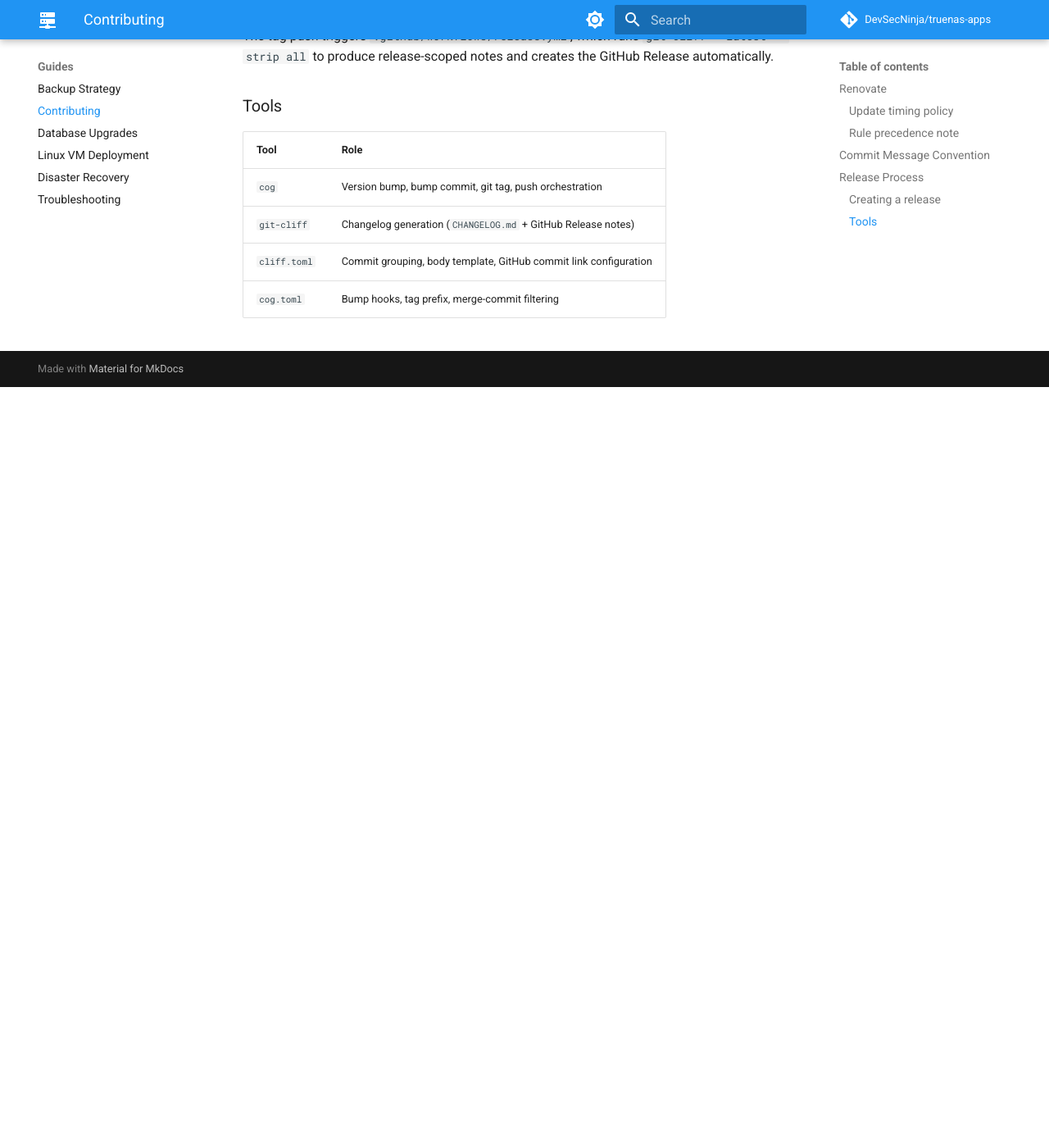
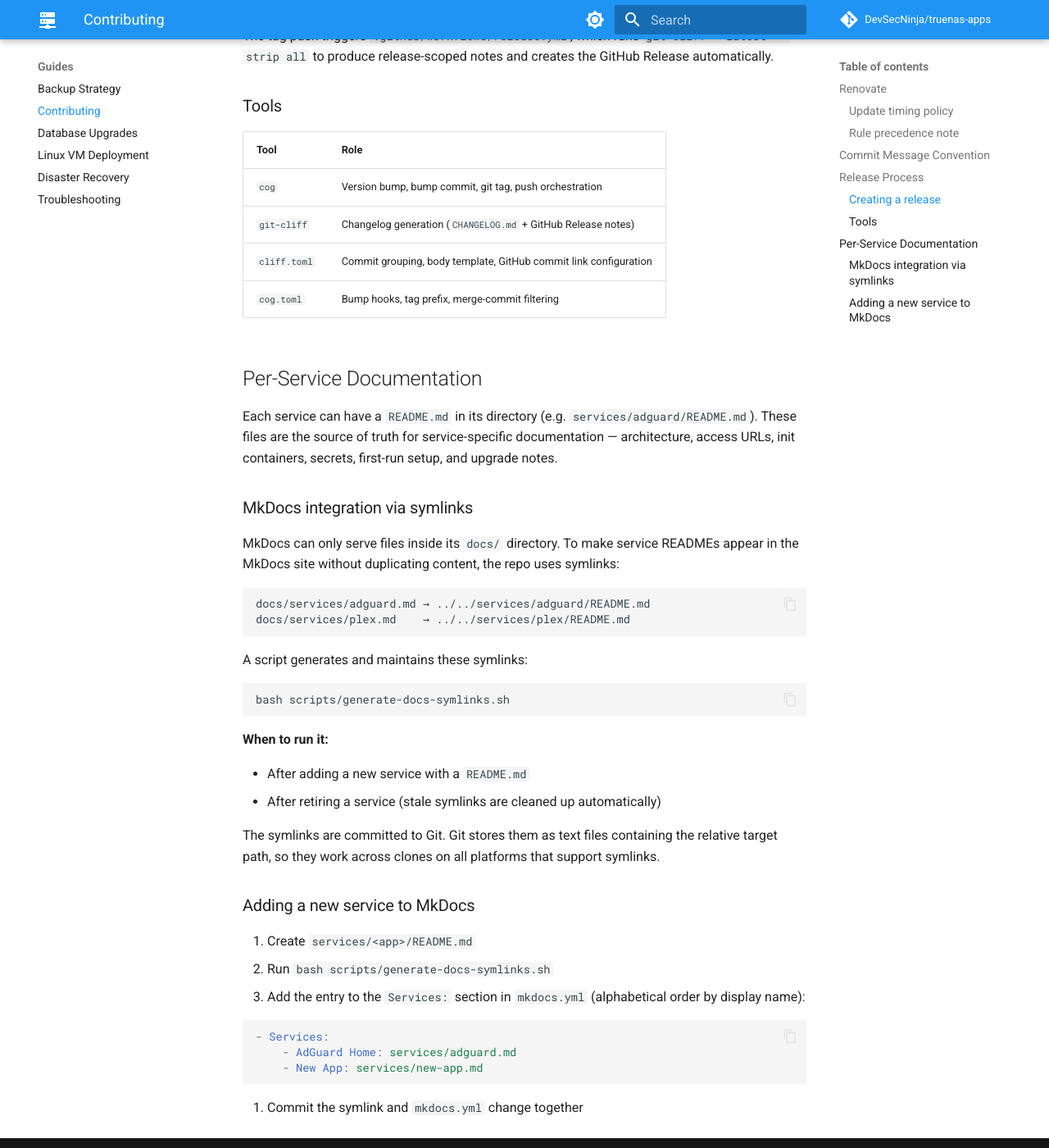
Before and after one commit to DevSecNinja/truenas-apps, an MkDocs documentation site: the page built from docs/CONTRIBUTING.md, in a window 1280 px wide and 1400 px high, scrolled down 2537 px. Shown: the whole window at 82% size. Built offline with MkDocs 1.6.1 and Material for MkDocs 9.7.7, drawn with Linux system fonts in a browser that asks for light colours; comment, search, counter and statistics services are not loaded; before the commit the page ends 3009 px from its top, so only the background shows below that.

Commit message:
docs: add per-service READMEs with MkDocs symlink integration

````diff
--- a/docs/CONTRIBUTING.md
+++ b/docs/CONTRIBUTING.md
@@ -83,3 +83,43 @@
 | `git-cliff`  | Changelog generation (`CHANGELOG.md` + GitHub Release notes)     |
 | `cliff.toml` | Commit grouping, body template, GitHub commit link configuration |
 | `cog.toml`   | Bump hooks, tag prefix, merge-commit filtering                   |
+
+## Per-Service Documentation
+
+Each service can have a `README.md` in its directory (e.g. `services/adguard/README.md`). These files are the source of truth for service-specific documentation — architecture, access URLs, init containers, secrets, first-run setup, and upgrade notes.
+
+### MkDocs integration via symlinks
+
+MkDocs can only serve files inside its `docs/` directory. To make service READMEs appear in the MkDocs site without duplicating content, the repo uses symlinks:
+
+```text
+docs/services/adguard.md → ../../services/adguard/README.md
+docs/services/plex.md    → ../../services/plex/README.md
+```
+
+A script generates and maintains these symlinks:
+
+```sh
+bash scripts/generate-docs-symlinks.sh
+```
+
+**When to run it:**
+
+- After adding a new service with a `README.md`
+- After retiring a service (stale symlinks are cleaned up automatically)
+
+The symlinks are committed to Git. Git stores them as text files containing the relative target path, so they work across clones on all platforms that support symlinks.
+
+### Adding a new service to MkDocs
+
+1. Create `services/<app>/README.md`
+2. Run `bash scripts/generate-docs-symlinks.sh`
+3. Add the entry to the `Services:` section in `mkdocs.yml` (alphabetical order by display name):
+
+   ```yaml
+   - Services:
+       - AdGuard Home: services/adguard.md
+       - New App: services/new-app.md
+   ```
+
+4. Commit the symlink and `mkdocs.yml` change together
--- a/mkdocs.yml
+++ b/mkdocs.yml
@@ -68,4 +68,8 @@
       - Linux VM Deployment: VM-LINUX.md
       - Disaster Recovery: DISASTER-RECOVERY.md
       - Troubleshooting: TROUBLESHOOTING.md
+  - Services:
+      - AdGuard Home: services/adguard.md
+      - Immich: services/immich.md
+      - Plex: services/plex.md
   - Retired Services: RETIRED-SERVICES.md
````
Also changed, not shown: docs/services/adguard.md (added, +1 -0 lines), docs/services/immich.md (added, +1 -0 lines), docs/services/plex.md (added, +1 -0 lines), services/adguard/README.md (added, +128 -0 lines), .github/agents/technical-writer.agent.md, .github/copilot-instructions.md, 1 other file.
